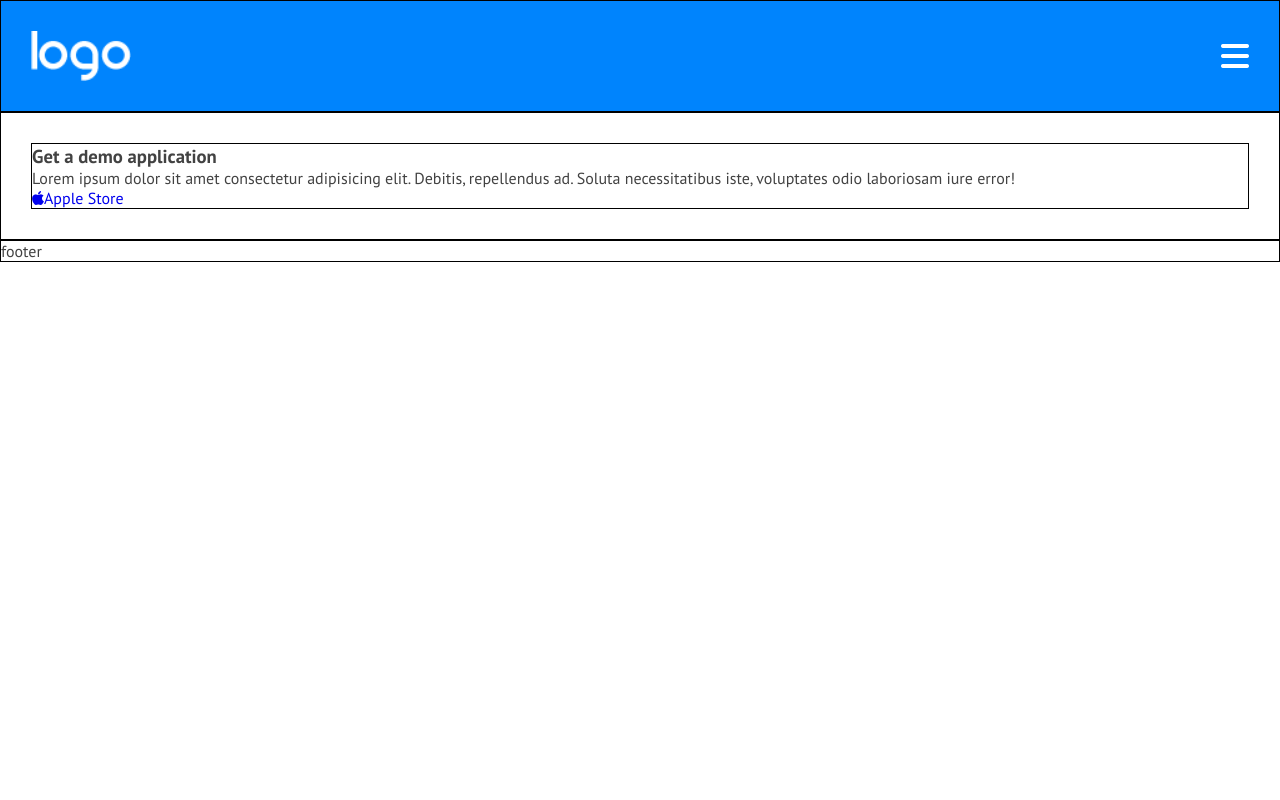
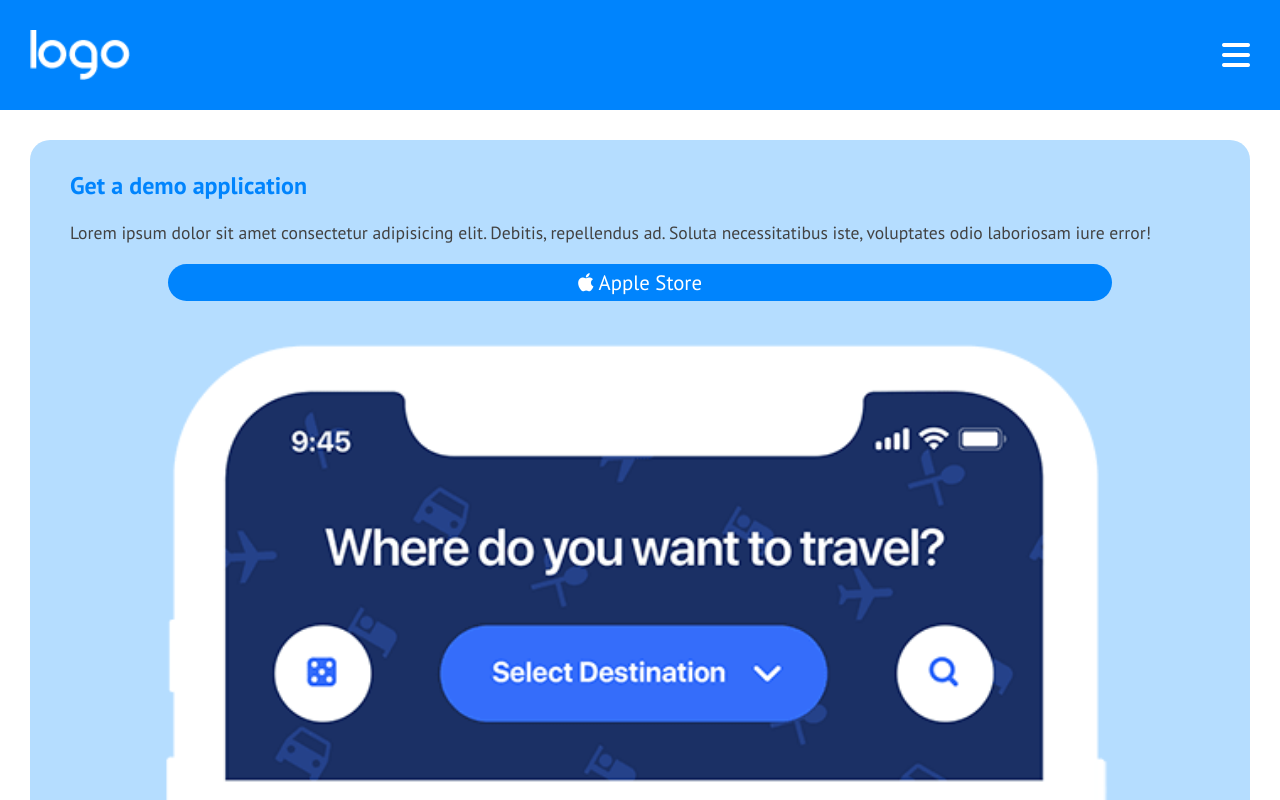
Before and after one commit to ericaostini/htmlcss-responsive-layout, a plain HTML site: page index.html in a window 1280 px wide. Shown: the top 800 px of the page. Drawn offline with Linux system fonts and the light colour scheme.

Commit message:
finish first card demo application

```diff
--- a/css/style.css
+++ b/css/style.css
@@ -46,6 +46,27 @@ img{
 a{
     text-decoration: none;
 }
+.padding-sx-dx{
+    padding-left: 20px;
+    padding-right: 20px;
+}
+.padding-top-bottom{
+    padding-top: 10px;
+    padding-bottom: 10px;
+}
+h3{
+    padding: 20px;
+    font-size: 1.5rem;
+}
+p{
+    font-size: 1.1rem;
+}
+.border-radius{
+    border-radius: 20px;
+}
+.padding-bottom{
+    padding-bottom: 20px;
+}
 /* nav bar */
 nav{
     background-color: var(--color-secondary-color);
@@ -56,3 +77,27 @@ nav{
 nav i{
     font-size: 2rem;
 }
+
+/* intro */
+.card{
+    background-color: var(--color-bg-card);
+}
+/* button */
+.button{
+    width: 80%;
+    border-radius: 20px;
+    padding: 5px 30px;
+    text-align: center;
+    margin: 0 auto;
+}
+.bt-blue{
+    background-color: var(--color-secondary-color);
+    font-size: 1.3rem;
+}
+.card img{
+    position: relative;
+    top: 10px;
+}
+#intro h3{
+    color: var(--color-secondary-color);
+}
--- a/index.html
+++ b/index.html
@@ -9,7 +9,7 @@
     <title>Responsive Layout</title>
 </head>
 <body>
-    <header class="debug">
+    <header>
         <nav class="container d-flex align-center space-between">
             <div class="nav-img">
                 <img src="img/logo.png" alt="logo">
@@ -19,11 +19,14 @@
     </header>
 
     <main>
-        <section id="intro" class="container debug">
-            <div class="card debug">
+        <section id="intro" class="container">
+            <div class="card border-radius padding-sx-dx padding-top-bottom">
                 <h3>Get a demo application</h3>
-                <p>Lorem ipsum dolor sit amet consectetur adipisicing elit. Debitis, repellendus ad. Soluta necessitatibus iste, voluptates odio laboriosam iure error!</p>
-                <a href="#"><i class="fa-brands fa-apple"></i>Apple Store</a>
+                <p class="padding-sx-dx padding-bottom">Lorem ipsum dolor sit amet consectetur adipisicing elit. Debitis, repellendus ad. Soluta necessitatibus iste, voluptates odio laboriosam iure error!</p>
+                <div class="button bt-blue">
+                    <a href="#" class="text-white"><i class="fa-brands fa-apple"></i> Apple Store</a>
+                </div>
+                <img src="img/phone.png" alt="phone">
             </div>
         </section>
     </main>
```
